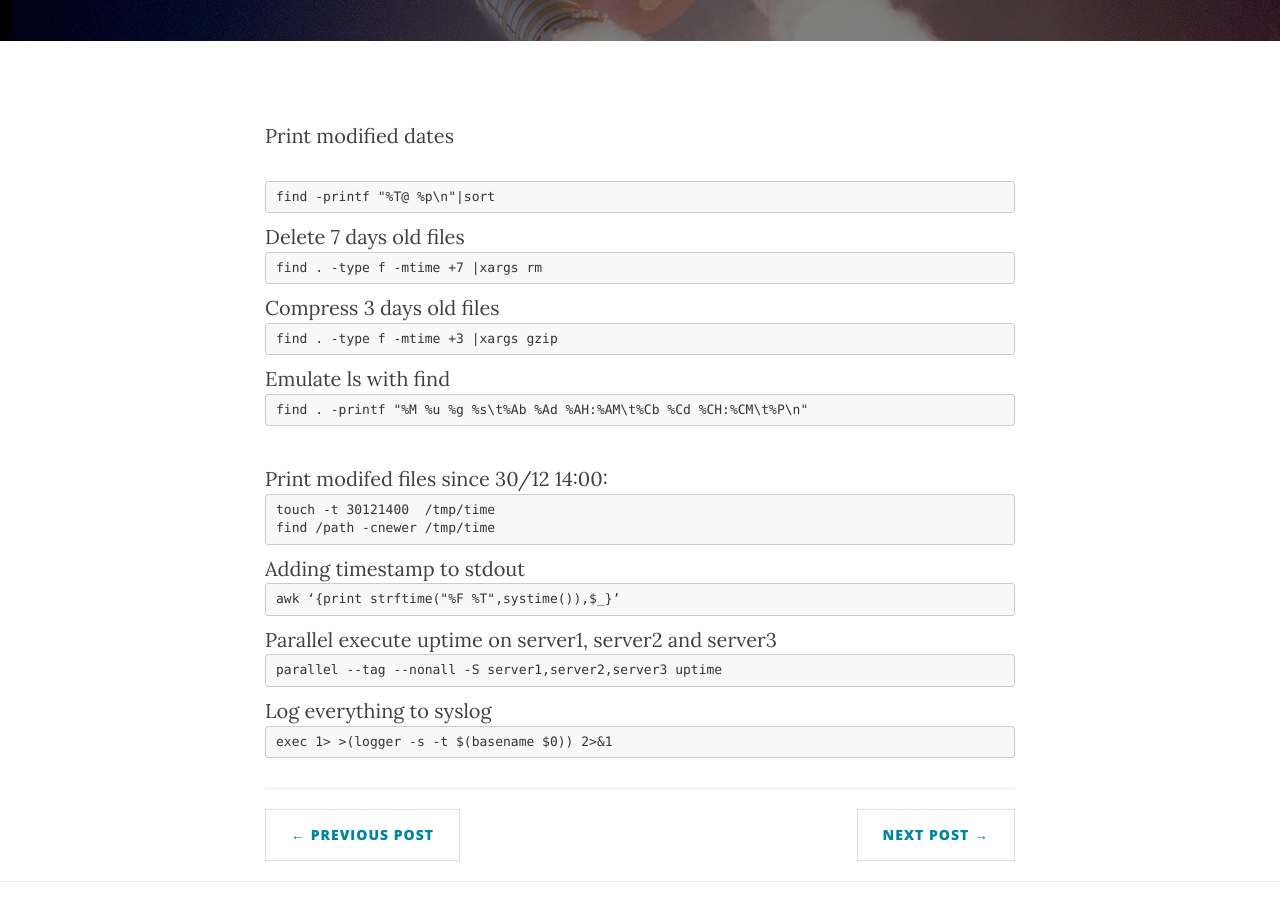
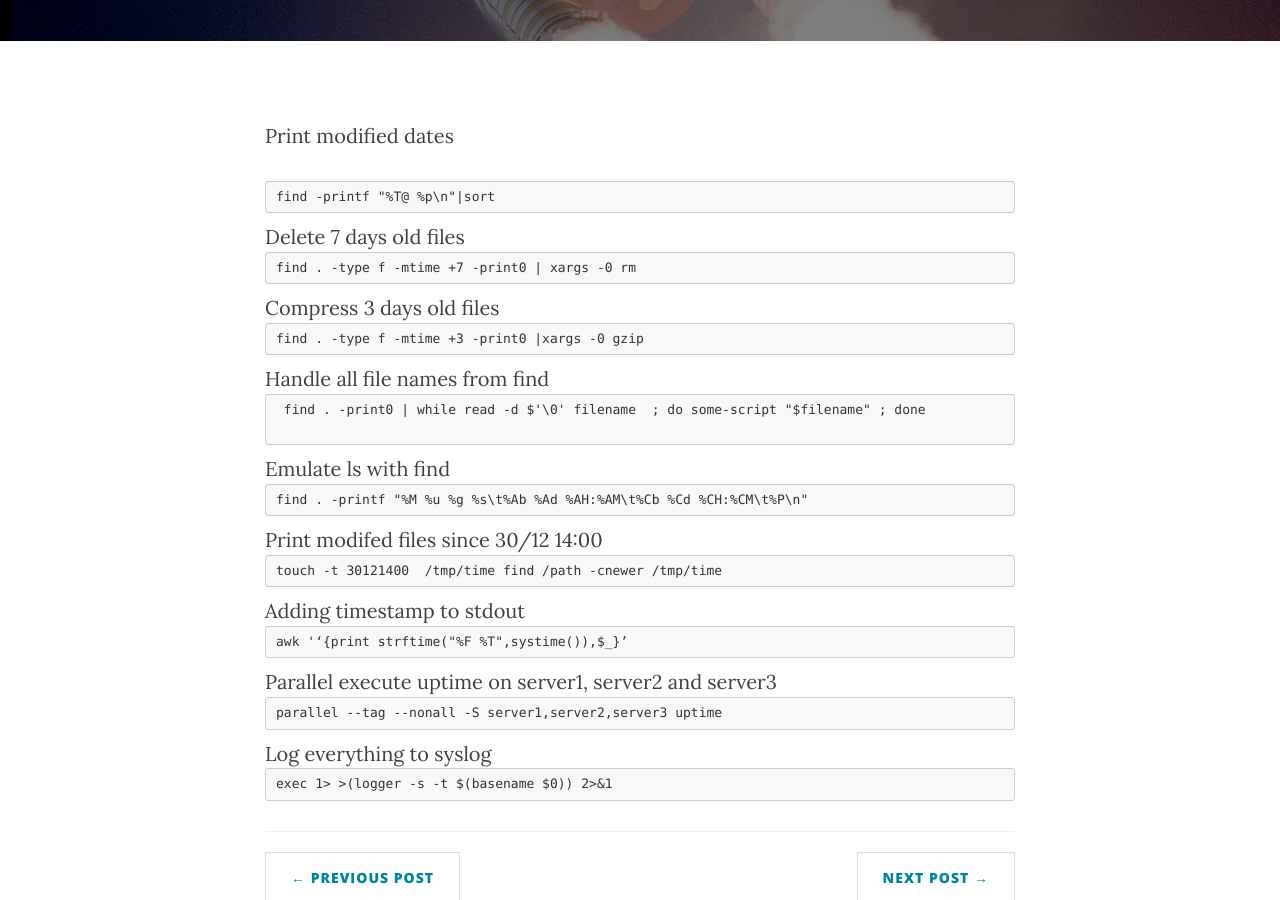
Before and after one commit to clysel/christian.lysel.net, a Jekyll site: the page built from _posts/2014-05-01-unix-tools.markdown, in a window 1280 px wide and 900 px high, scrolled down 372 px. Built offline with Jekyll 4.4.1, drawn with Linux system fonts in a browser that asks for light colours; nearby versions of some CDN libraries.

Commit message:
Update 2014-05-01-unix-tools.markdown
eksempel på find der håndtere alle filnavne

```diff
--- a/_posts/2014-05-01-unix-tools.markdown
+++ b/_posts/2014-05-01-unix-tools.markdown
@@ -4,12 +4,31 @@ layout:     post
 header-img: "img/post-bg-01.jpg"
 ---
 <p>
-Print modified dates <pre>find -printf "%T@ %p\n"|sort</pre>
-Delete 7 days old files <pre>find . -type f -mtime +7 |xargs rm</pre>
-Compress 3 days old files <pre>find . -type f -mtime +3 |xargs gzip</pre>
-Emulate ls with find <pre>find . -printf "%M %u %g %s\t%Ab %Ad %AH:%AM\t%Cb %Cd %CH:%CM\t%P\n"</pre><br />
-Print modifed files since 30/12 14:00: <pre>touch -t 30121400  /tmp/time
-find /path -cnewer /tmp/time</pre>
-Adding timestamp to stdout <pre>awk &lsquo;{print strftime("%F %T",systime()),$_}&rsquo;</pre>
-Parallel execute uptime on server1, server2 and server3<pre>parallel --tag --nonall -S server1,server2,server3 uptime</pre>
-Log everything to syslog <pre>exec 1> >(logger -s -t $(basename $0)) 2>&1 </pre>
+Print modified dates
+  <pre>find -printf "%T@ %p\n"|sort</pre>
+
+Delete 7 days old files
+ <pre>find . -type f -mtime +7 -print0 | xargs -0 rm</pre>
+
+Compress 3 days old files
+ <pre>find . -type f -mtime +3 -print0 |xargs -0 gzip</pre>
+
+Handle all file names from find
+ <pre>
+ find . -print0 | while read -d $'\0' filename  ; do some-script "$filename" ; done
+ </pre>
+
+Emulate ls with find
+ <pre>find . -printf "%M %u %g %s\t%Ab %Ad %AH:%AM\t%Cb %Cd %CH:%CM\t%P\n"</pre>
+
+Print modifed files since 30/12 14:00
+ <pre>touch -t 30121400  /tmp/time find /path -cnewer /tmp/time</pre>
+
+Adding timestamp to stdout
+ <pre>awk '&lsquo;{print strftime("%F %T",systime()),$_}&rsquo;</pre>
+
+Parallel execute uptime on server1, server2 and server3
+ <pre>parallel --tag --nonall -S server1,server2,server3 uptime</pre>
+
+Log everything to syslog
+ <pre>exec 1> >(logger -s -t $(basename $0)) 2>&1 </pre>
```
